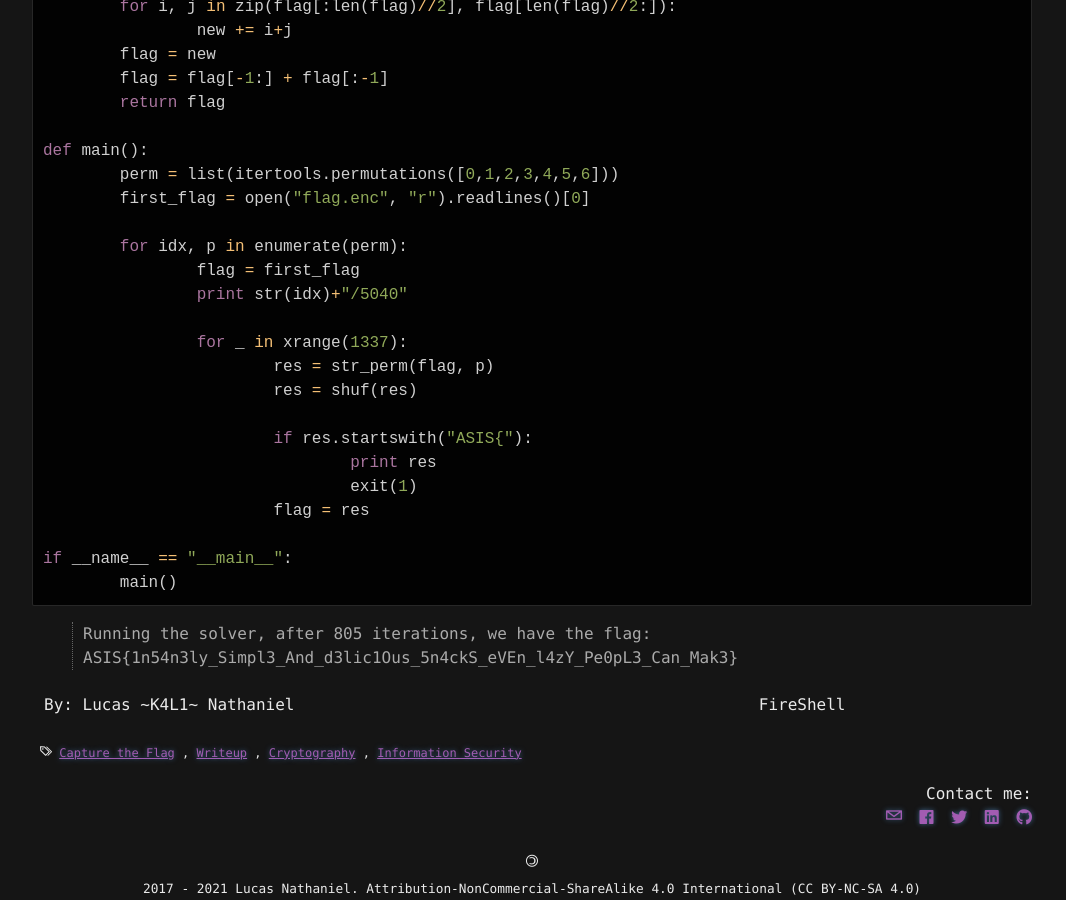
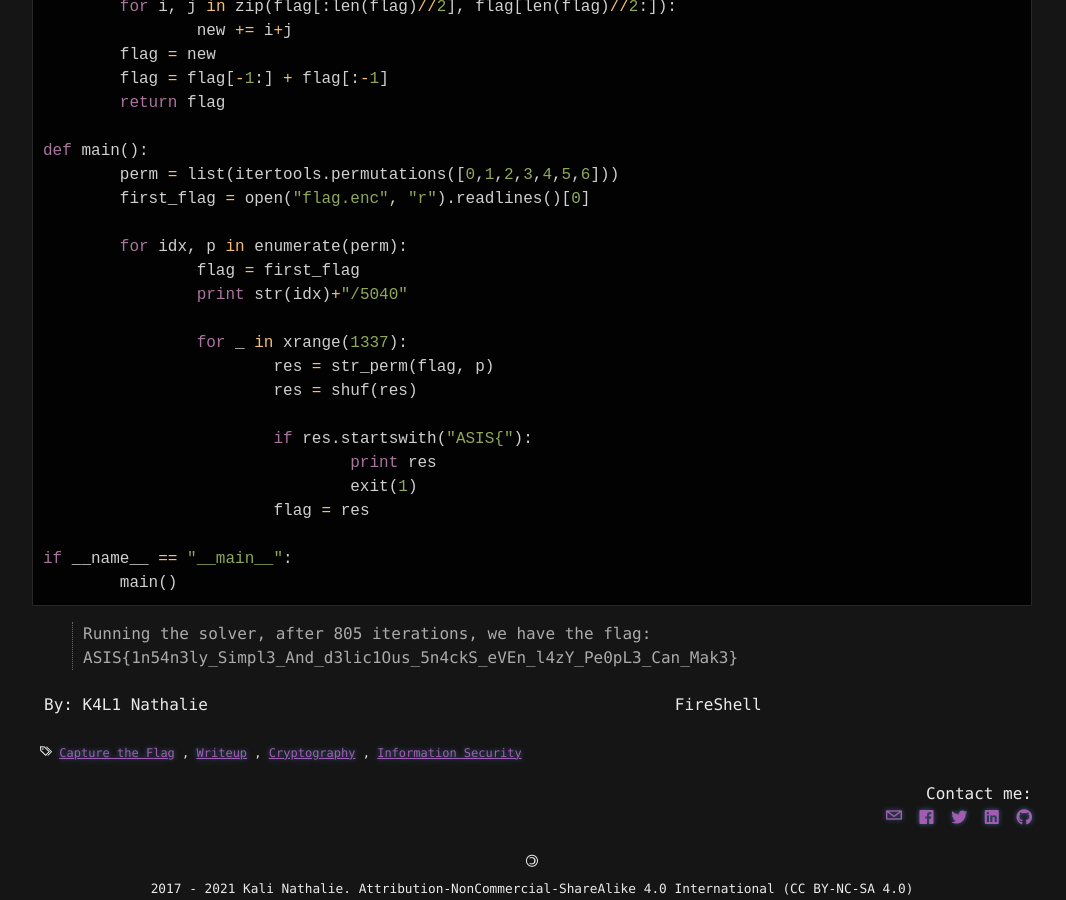
Before and after one commit to lucasnathaniel/K4L1_me, a Jekyll site: the page built from _posts/2019-07-11-simple-and-delicious-crypto-challenge.md, in a window 1280 px wide and 900 px high, scrolled down 2355 px. Shown: the whole window, without its empty margins (108-1174 px from the left). Built offline with Jekyll 4.4.1, drawn with Linux system fonts in a browser that asks for light colours; nearby versions of some CDN libraries.

Commit message:
fix my name and links

```diff
--- a/_config.yml
+++ b/_config.yml
@@ -1,10 +1,10 @@
 # Site settings
-title: blog do K4L1
-email: lucasnataniel@fireshellsecurity.team
+title: blog da K4L1
+email: kalinathalie@fireshellsecurity.team
 description: Some information about dev, infosec and others things
 google_analytics: UA-108548581-1
 baseurl: ""
-url: "https://lucasnathaniel.github.io/"
+url: "https://kalinathalie.github.io/"
 author: root
 
 theme: jekyll-theme-hacker
--- a/_includes/foot.html
+++ b/_includes/foot.html
@@ -1,6 +1,6 @@
 <div class="copy-left">&copy;</div>
 <div class="foot">
-2017 - {{ 'now' | date: "%Y" }} Lucas Nathaniel. Attribution-NonCommercial-ShareAlike 4.0 International (CC BY-NC-SA 4.0)
+2017 - {{ 'now' | date: "%Y" }} Kali Nathalie. Attribution-NonCommercial-ShareAlike 4.0 International (CC BY-NC-SA 4.0)
 </div>
   </body>
 </html>
--- a/_includes/links.html
+++ b/_includes/links.html
@@ -1,8 +1,8 @@
 <div class="container links">
 <p>Contact me:<br />
-<a class="icon dripicons-mail nounderline" href="mailto:lucasnataniel@fireshellsecurity.team" target="_blank"></a>
-<a class="icon fab fa-facebook nounderline" href="https://www.facebook.com/lucas.nathaniel.7" target="_blank"></a>
+<a class="icon dripicons-mail nounderline" href="mailto:kalinathalie@fireshellsecurity.team" target="_blank"></a>
+<a class="icon fab fa-facebook nounderline" href="https://www.facebook.com/K4L1.nathalie" target="_blank"></a>
 <a class="icon fab fa-twitter nounderline" href="https://twitter.com/K4L1_FS/" target="_blank"></a>
-<a class="icon fab fa-linkedin nounderline" href="https://www.linkedin.com/in/lucas-nathaniel/" target="_blank"></a>
-<a class="icon fab fa-github nounderline" href="https://github.com/lucasnathaniel" target="_blank"></a>
+<a class="icon fab fa-linkedin nounderline" href="https://www.linkedin.com/in/kali-nathalie/" target="_blank"></a>
+<a class="icon fab fa-github nounderline" href="https://github.com/ kalinathalie " target="_blank"></a>
 </div>
--- a/_posts/2019-07-11-simple-and-delicious-crypto-challenge.md
+++ b/_posts/2019-07-11-simple-and-delicious-crypto-challenge.md
@@ -124,4 +124,4 @@
 
 >Running the solver, after 805 iterations, we have the flag: ASIS{1n54n3ly_Simpl3_And_d3lic1Ous_5n4ckS_eVEn_l4zY_Pe0pL3_Can_Mak3}
 
-By: Lucas ~K4L1~ Nathaniel | FireShell
+By: K4L1 Nathalie | FireShell
```
Also changed, not shown: _posts/2019-07-11-telegram-misc-challenge.md (+1 -1 lines), _posts/2020-03-30-discord-hidden-information.md (+1 -1 lines).
